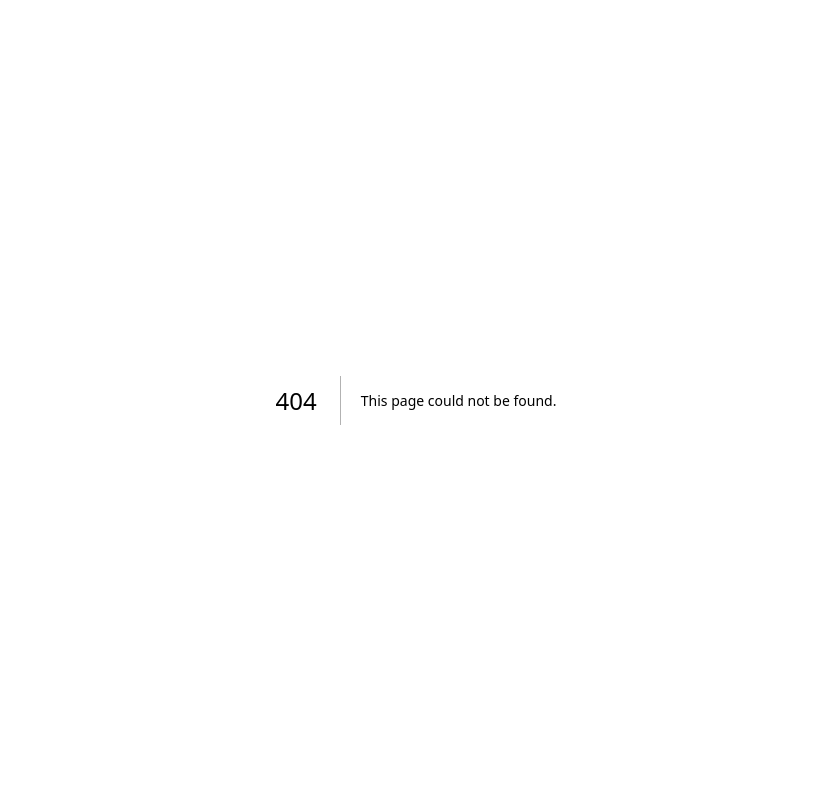
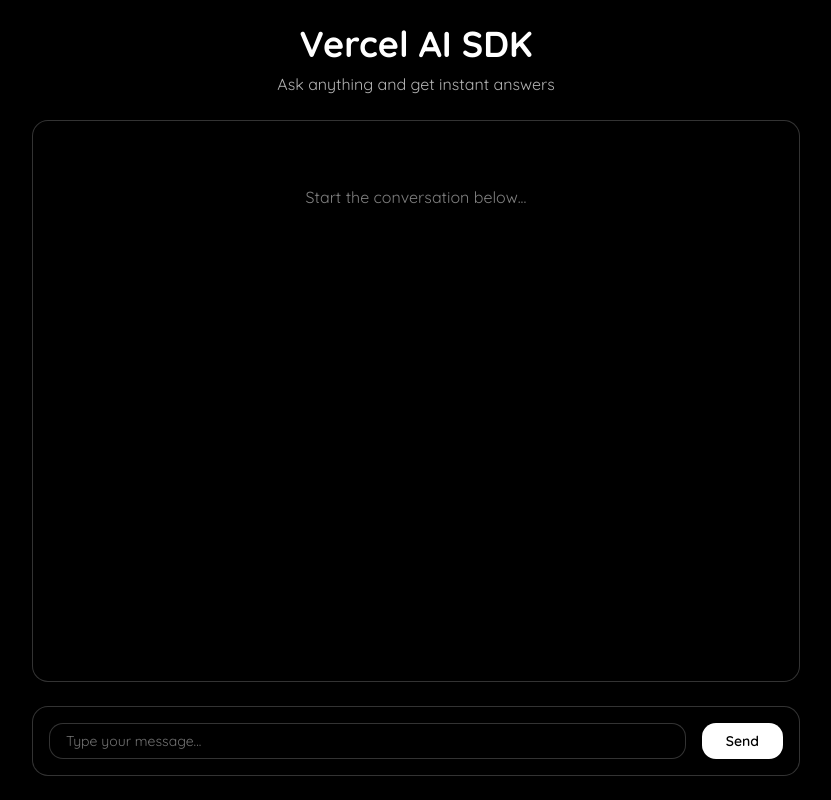
Before and after one commit to priyansh-narang2308/VercelAI-SDK-Crash-Course, a Next.js app: page /ui/chat-history in a window 1280 px wide. Before the commit this address had no page. Shown: the whole page, without its empty margins (224-1055 px from the left). Built offline with nearby package versions, Linux system fonts and the light colour scheme.

Commit message:
feat: added the chat history using use chat to track the history of nessages send it and stop it

```diff
--- /dev/null
+++ b/src/app/api/chat/route.ts
@@ -0,0 +1,18 @@
+import { openai } from "@ai-sdk/openai";
+import { convertToModelMessages, streamText, UIMessage } from "ai"; //for the history part
+
+export async function POST(req: Request) {
+  try {
+    const { messages }: { messages: UIMessage[] } = await req.json();
+
+    const result = streamText({
+      model: openai("gpt-4o-mini"),
+      messages: convertToModelMessages(messages),
+    });
+
+    return result.toUIMessageStreamResponse();
+  } catch (error) {
+    console.log("Error streaming chat completion: ", error);
+    return new Response("failed to stream chat response", { status: 500 });
+  }
+}
--- /dev/null
+++ b/src/app/ui/chat-history/page.tsx
@@ -0,0 +1,121 @@
+"use client";
+
+import { Button } from "@/components/ui/button";
+import { Input } from "@/components/ui/input";
+import { useChat } from "@ai-sdk/react";
+import { useState } from "react";
+
+const ChatPage = () => {
+  const [input, setInput] = useState("");
+  const { messages, sendMessage, status, error, stop } = useChat();
+
+  const handleSubmit = (e: React.FormEvent<HTMLFormElement>) => {
+    e.preventDefault();
+    if (!input.trim()) return;
+    sendMessage({ text: input });
+    setInput("");
+  };
+
+  return (
+    <div className="flex justify-center bg-black h-screen p-6 text-white">
+      <div className="flex flex-col w-full max-w-3xl">
+        <header className="text-center mb-6">
+          <h1 className="text-4xl font-bold">Vercel AI SDK</h1>
+          <p className="text-white/70 mt-2">
+            Ask anything and get instant answers
+          </p>
+        </header>
+
+        {error && (
+          <div className="bg-red-600/20 text-red-400 border border-red-600/40 rounded-xl p-3 text-sm mb-4 text-center">
+            {error.message}
+          </div>
+        )}
+
+        <div className="flex-1 overflow-y-auto bg-black border border-white/20 rounded-2xl p-6 shadow-inner flex flex-col gap-4">
+          {messages.length === 0 && (
+            <div className="text-white/50 text-center mt-10">
+              Start the conversation below...
+            </div>
+          )}
+
+          {messages.map((mess) => (
+            <div key={mess.id} className="flex flex-col gap-1">
+              <div
+                className={`text-xs ${
+                  mess.role === "user"
+                    ? "self-end text-white/60"
+                    : "self-start text-white/60"
+                }`}
+              >
+                {mess.role === "user" ? "You" : "AI"}
+              </div>
+              <div
+                className={`px-4 py-3 rounded-2xl max-w-[80%] break-words shadow-md ${
+                  mess.role === "user"
+                    ? "self-end bg-white text-black rounded-br-none"
+                    : "self-start bg-white/10 text-white rounded-bl-none border border-white/20"
+                }`}
+              >
+                {mess.parts.map((part, index) =>
+                  part.type === "text" ? (
+                    <p
+                      key={`${mess.id}-${index}`}
+                      className="text-sm leading-relaxed whitespace-pre-wrap"
+                    >
+                      {part.text}
+                    </p>
+                  ) : null
+                )}
+              </div>
+            </div>
+          ))}
+
+          {(status === "submitted" || status === "streaming") && (
+            <div className="flex flex-col gap-1 self-start">
+              <div className="text-xs text-white/60">AI:</div>
+              <div className="bg-white/10 text-white px-4 py-3 rounded-2xl rounded-bl-none border border-white/20 flex items-center gap-2 w-fit">
+                <div className="flex gap-1 animate-pulse">
+                  <span className="w-2 h-2 bg-white/60 rounded-full"></span>
+                  <span className="w-2 h-2 bg-white/60 rounded-full delay-150"></span>
+                  <span className="w-2 h-2 bg-white/60 rounded-full delay-300"></span>
+                </div>
+              </div>
+            </div>
+          )}
+        </div>
+
+        <form
+          onSubmit={handleSubmit}
+          className="flex items-center gap-4 mt-6 bg-black border border-white/20 rounded-2xl p-4 shadow-lg"
+        >
+          <Input
+            value={input}
+            onChange={(e) => setInput(e.target.value)}
+            placeholder="Type your message..."
+            className="flex-1 bg-black text-white placeholder-white/50 focus:ring-2 focus:ring-white rounded-xl py-4 px-4 border border-white/20"
+          />
+          {status === "submitted" || status === "streaming" ? (
+            <Button
+              onClick={stop}
+              type="button"
+              className="bg-white text-black px-6 py-3 rounded-xl font-semibold hover:bg-white/90 transition-all"
+            >
+              Stop
+            </Button>
+          ) : (
+            <Button
+              type="submit"
+              disabled={status !== "ready"}
+              className="bg-white text-black px-6 py-3 rounded-xl font-semibold hover:bg-white/90 transition-all disabled:opacity-50"
+            >
+              Send
+            </Button>
+          )}
+        </form>
+      </div>
+    </div>
+  );
+};
+
+export default ChatPage;
```
